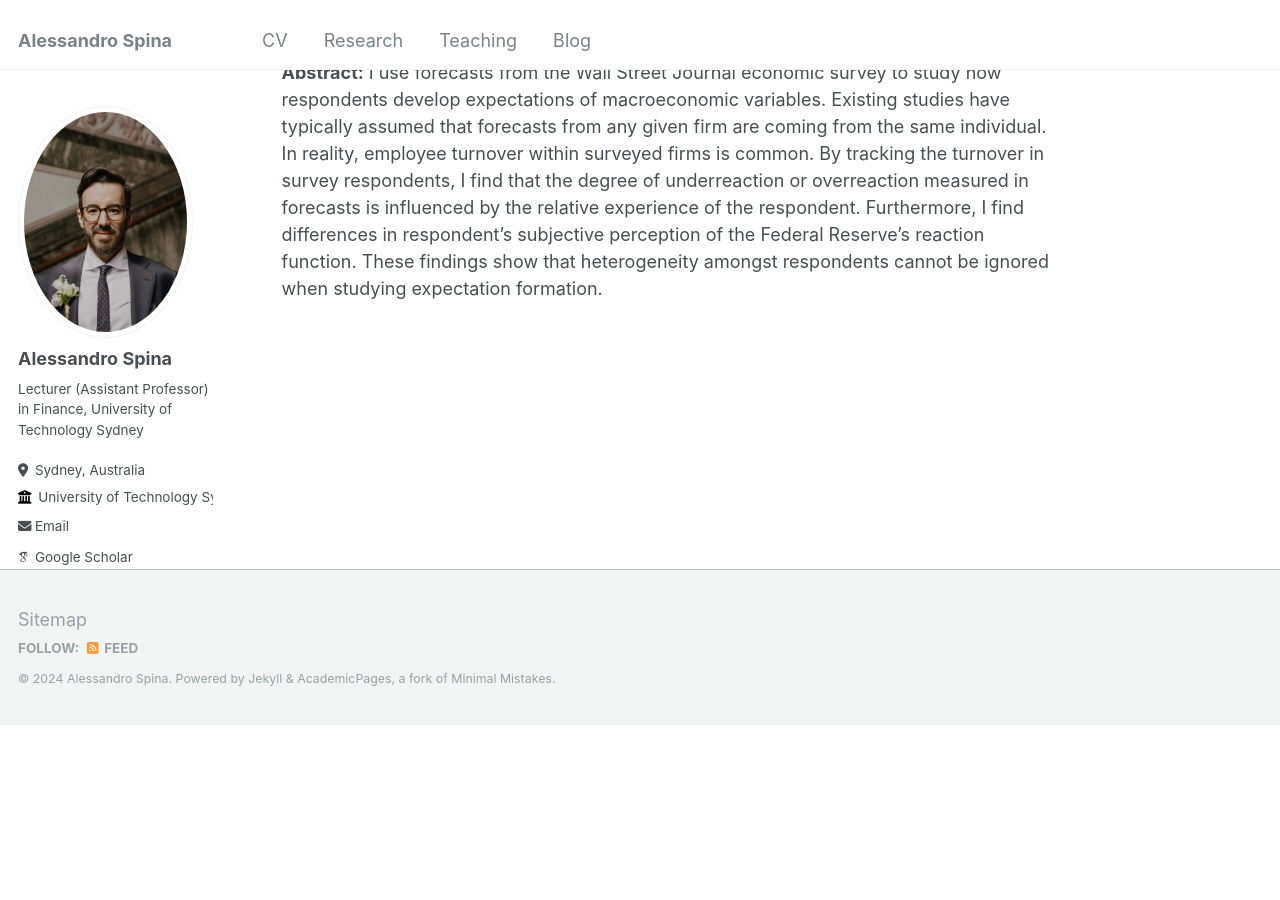
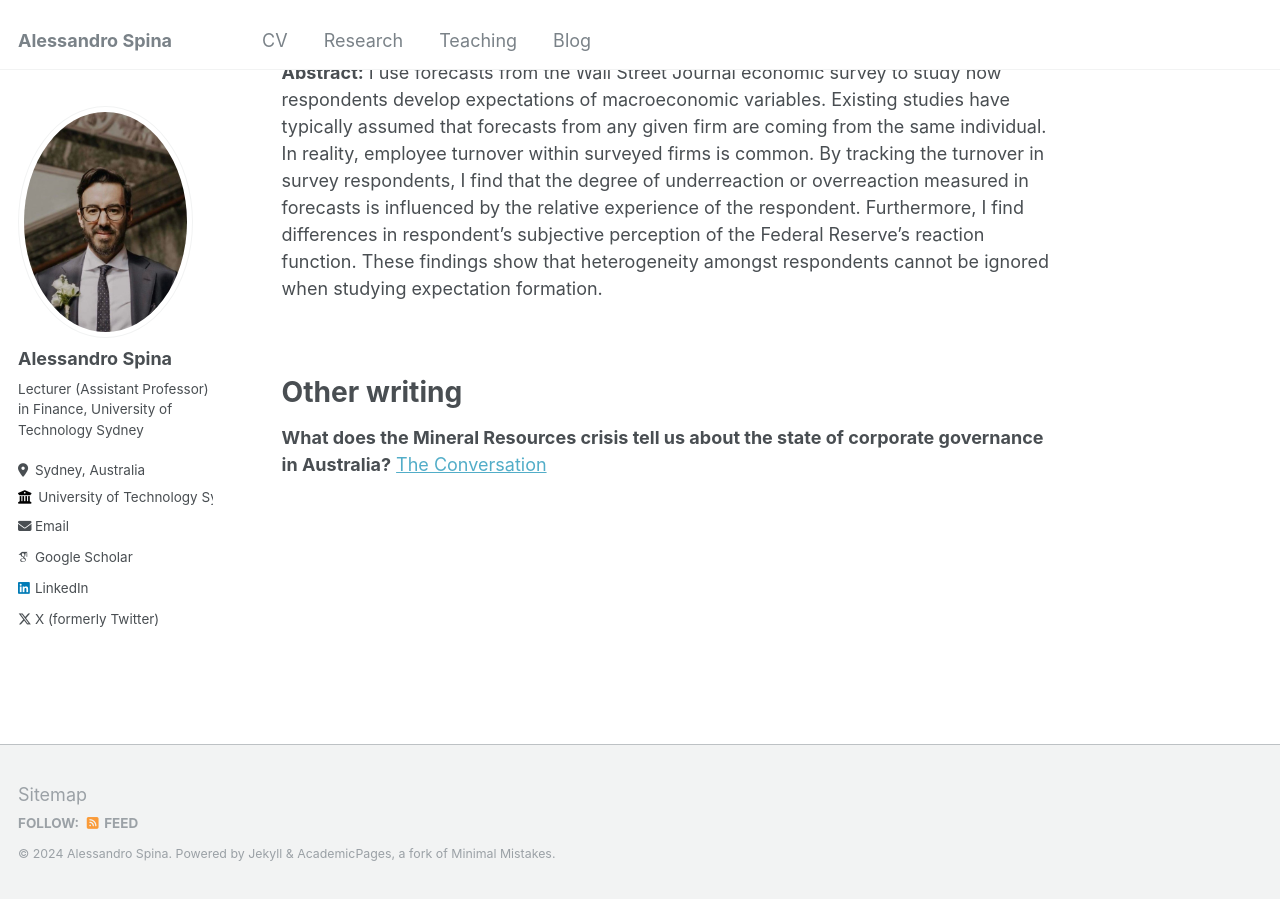
Before and after one commit to aspi6246/aspi6246.github.io, a Jekyll site: the page built from _pages/about.md, in a window 1280 px wide and 900 px high, scrolled down 1026 px. Built offline with Jekyll 4.4.1, drawn with Linux system fonts in a browser that asks for light colours; some web fonts are replaced; before the commit the page ends 1750 px from its top, so only the background shows below that.

Commit message:
Update about.md

```diff
--- a/_pages/about.md
+++ b/_pages/about.md
@@ -31,3 +31,12 @@ Research
 **Heterogenous Expectation Formation** [SSRN](https://papers.ssrn.com/sol3/papers.cfm?abstract_id=4729915)
 
 **Abstract:** I use forecasts from the Wall Street Journal economic survey to study how respondents develop expectations of macroeconomic variables. Existing studies have typically assumed that forecasts from any given firm are coming from the same individual. In reality, employee turnover within surveyed firms is common. By tracking the turnover in survey respondents, I find that the degree of underreaction or overreaction measured in forecasts is influenced by the relative experience of the respondent. Furthermore, I find differences in respondent’s subjective perception of the Federal Reserve’s reaction function. These findings show that heterogeneity amongst respondents cannot be ignored when studying expectation formation.
+
+
+<br>
+
+
+Other writing
+======
+
+**What does the Mineral Resources crisis tell us about the state of corporate governance in Australia?** [The Conversation](https://theconversation.com/what-does-the-mineral-resources-crisis-tell-us-about-the-state-of-corporate-governance-in-australia-243038)
```
